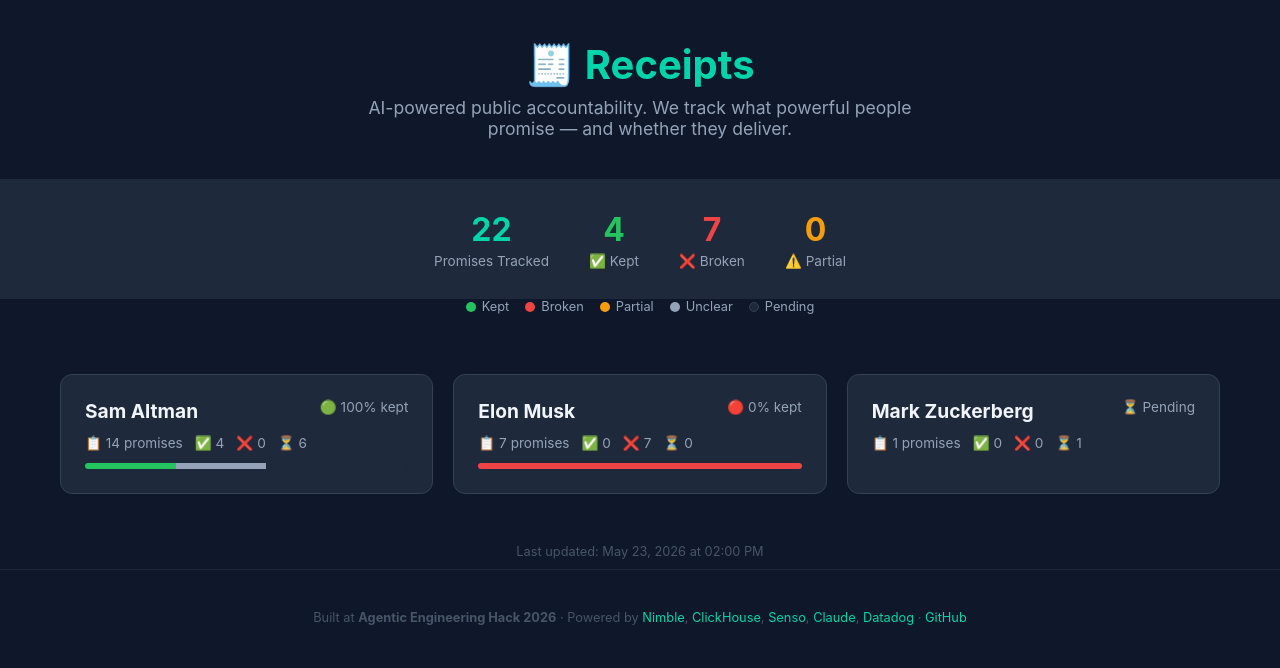
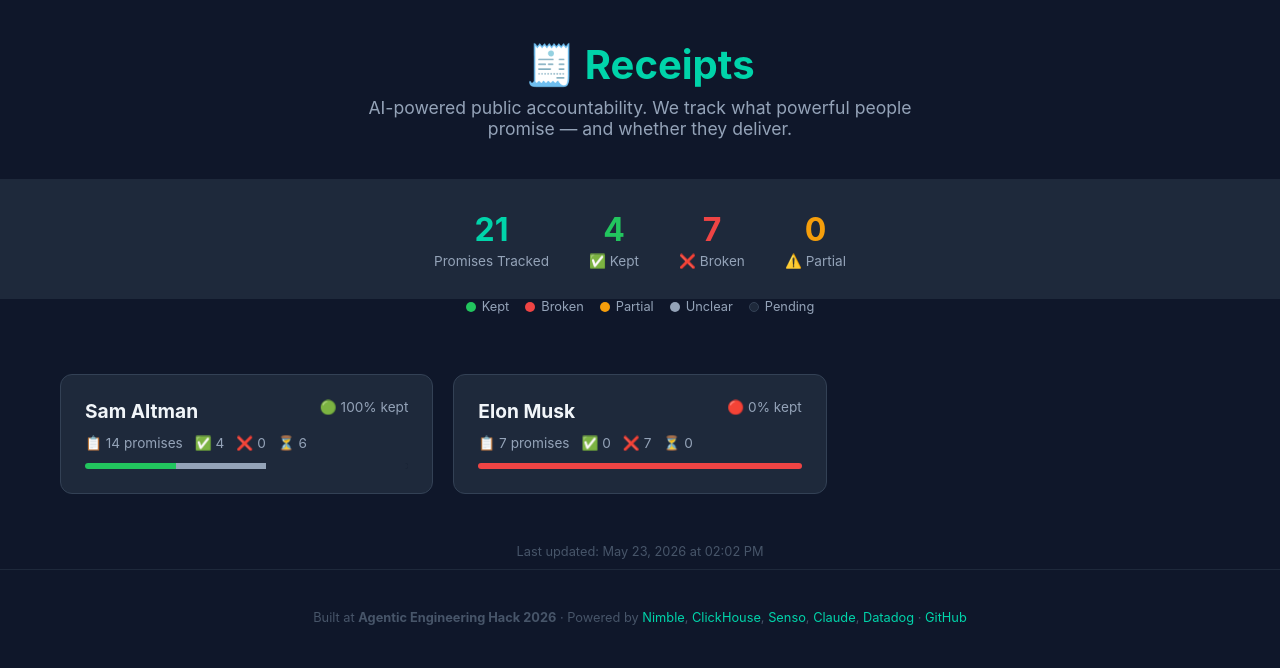
Before and after one commit to Vanshika2021/receipts, a plain HTML site: page docs/index.html in a window 1280 px wide. Drawn offline with Linux system fonts and the light colour scheme.

Commit message:
Update homepage

```diff
--- a/docs/index.html
+++ b/docs/index.html
@@ -50,7 +50,7 @@
 
 <div class="global-stats">
   <div class="stat">
-    <div class="stat-number">22</div>
+    <div class="stat-number">21</div>
     <div class="stat-label">Promises Tracked</div>
   </div>
   <div class="stat">
@@ -117,22 +117,9 @@
                 <div style="width:0%;background:#1e293b" title="Pending: 0"></div>
             </div>
         </a>
-        <a href="mark-zuckerberg.html" class="card">
-            <div class="card-header">
-                <h2>Mark Zuckerberg</h2>
-                <span class="keep-rate">⏳ Pending</span>
-            </div>
-            <div class="stats">
-                <span title="Total">📋 1 promises</span>
-                <span title="Kept">✅ 0</span>
-                <span title="Broken">❌ 0</span>
-                <span title="Pending">⏳ 1</span>
-            </div>
-
-        </a>
 </div>
 
-<div class="updated">Last updated: May 23, 2026 at 02:00 PM</div>
+<div class="updated">Last updated: May 23, 2026 at 02:02 PM</div>
 
 <footer>
   Built at <strong>Agentic Engineering Hack 2026</strong> ·
```
